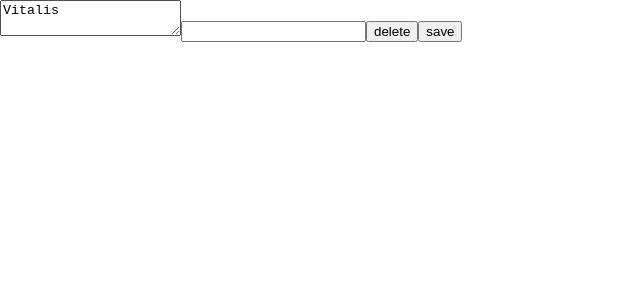
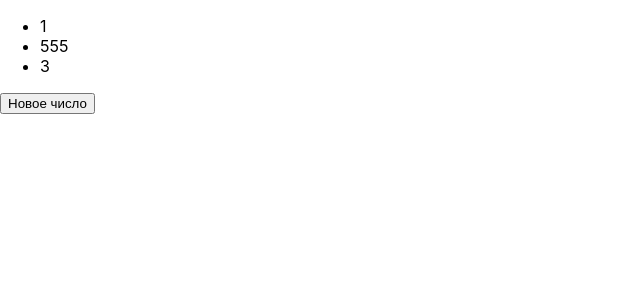
Before and after one commit to KombinatorVit/unit-test-JS-REACT, a React (Create React App) app: page / in a window 1280 px wide. Shown: the top 300 px of the page, without its empty margins (0-640 px from the left). Built offline with nearby package versions, Linux system fonts and the light colour scheme.

Commit message:
код useState Archakov

```diff
--- a/src/App.tsx
+++ b/src/App.tsx
@@ -1,29 +1,27 @@
 import React from 'react';
-import logo from './logo.svg';
-import './App.css';
-import {NavLink, Route, Routes} from 'react-router-dom';
 
 function App() {
-    const names = ['Dim', 'Sveta', 'Katya', 'Victor', 'Ignat'];
-    const users = [{name: 'Dim'}, {name: 'Sveta'}, {name: 'Katya'}, {name: 'Victor'}, {name: 'Ignat'}];
-    const liElement = names.map((n, index) => <li key={index}> {n}</li>);
-    const liUsers = users.map((u, index) => <li key={index}> {u.name}</li>);
+    // let numbers = [1, 555, 3];
+    const [numbers, setNumbers] = React.useState([1, 555, 3]);
+
+    const addNumber = () => {
+        const randNumber = Math.round(Math.random() * 10);
+        const newArr = [...numbers, randNumber];
+        setNumbers(newArr);
+    };
+
+    setInterval(() => {
+        console.log(1);
+    }, 500);
+
     return (
         <div className="App">
-
-         <NavLink to={'/'}>main</NavLink>-----
-         <NavLink to={'/login'}>login</NavLink>-----
-         <NavLink to={'/profile'}>profile</NavLink>----
-         <NavLink to={'/profile/setting'}>profile</NavLink>
-<Routes>
-    <Route path={'/*'} element={<div>404</div>}/>
-    <Route path={'/'} element={<div>main</div>}/>
-    <Route path={'login'} element={<div>login</div>}/>
-    <Route path={'/profile'} element={<div>profile</div>}/>
-    <Route path={'/profile/setting'} element={<div>setting</div>}/>
-
-
-</Routes>
+            <ul>
+                {numbers.map((num, index) => (
+                    <li key={index}>{num}</li>
+                ))}
+            </ul>
+            <button onClick={addNumber}>Новое число</button>
         </div>
     );
 }
--- a/src/index.tsx
+++ b/src/index.tsx
@@ -12,7 +12,7 @@ const root = ReactDOM.createRoot(
 root.render(
   <React.StrictMode>
       <BrowserRouter>
-          <User />
+          <App />
       </BrowserRouter>
   </React.StrictMode>
 );
```
